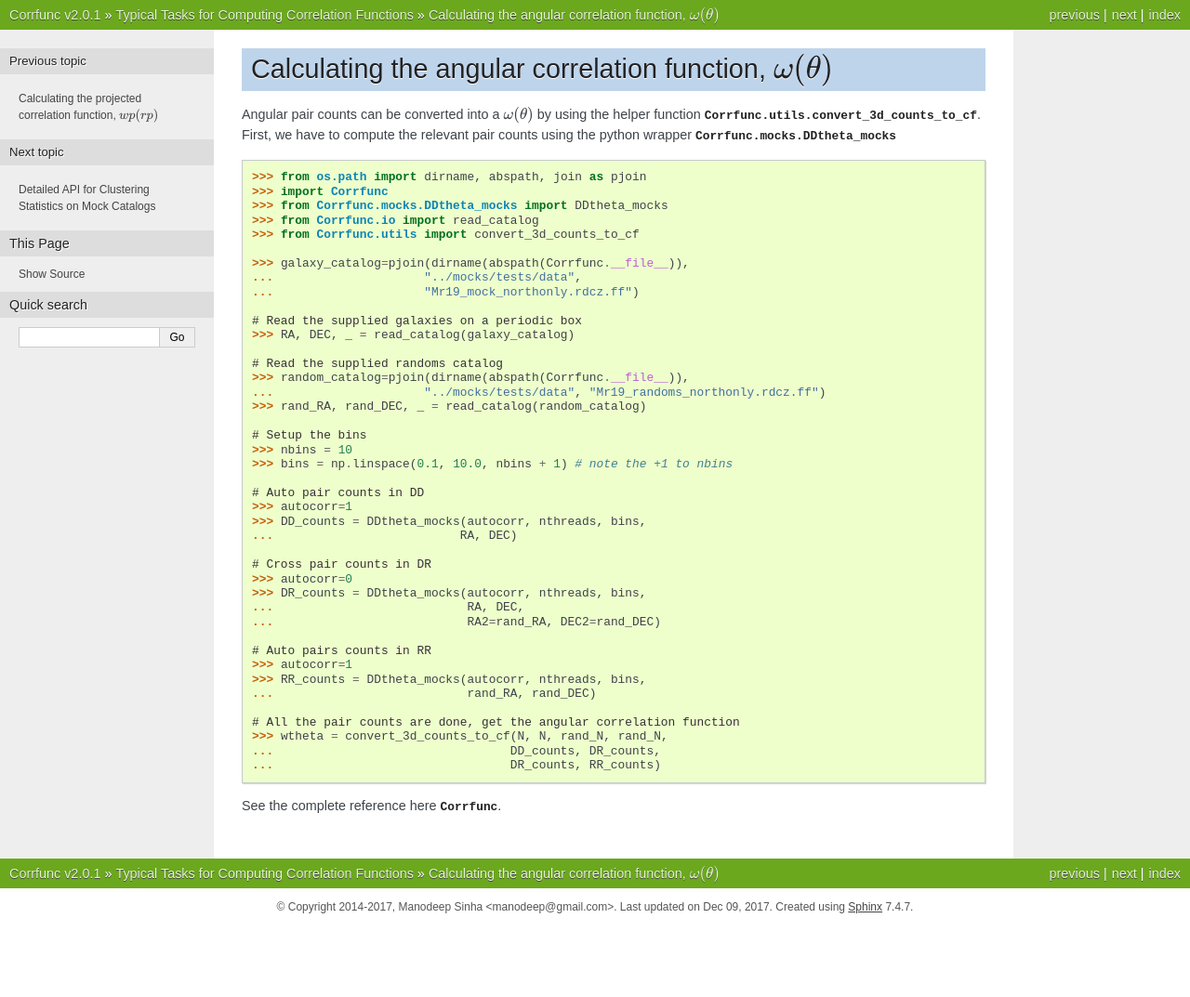
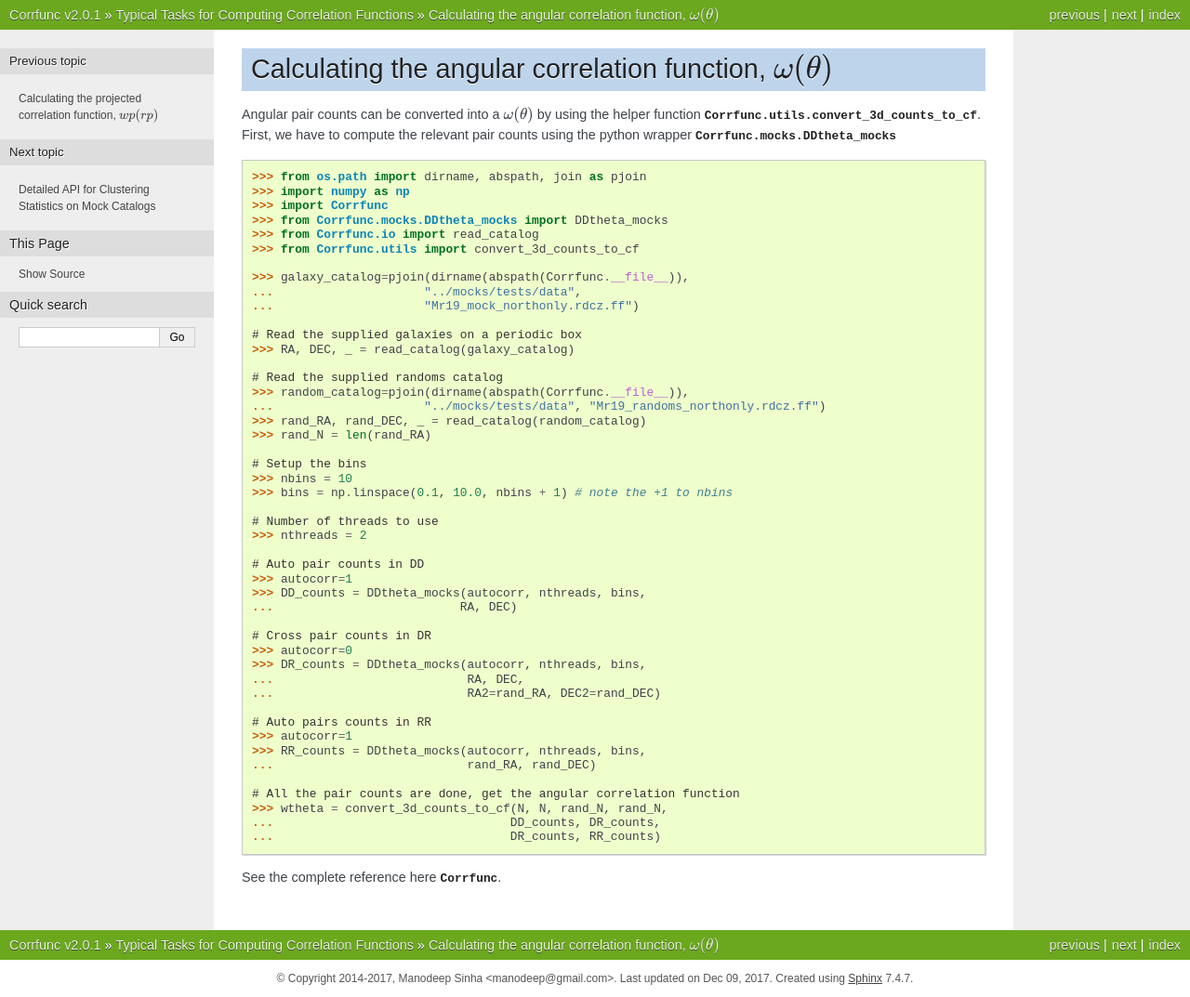
Before and after one commit to manodeep/Corrfunc, a Sphinx documentation site: the page built from docs/source/modules/converting_ddtheta_mocks.rst, in a window 1280 px wide. Shown: the whole page at 93% size. Built offline with Sphinx 7.4.7, drawn with Linux system fonts in a browser that asks for light colours; before the commit the page ends 996 px from its top, so only the background shows below that.

Commit message:
Attempting to fix #144

```diff
--- a/docs/source/modules/converting_3d_counts.rst
+++ b/docs/source/modules/converting_3d_counts.rst
@@ -18,6 +18,7 @@ wrapper :py:mod:`Corrfunc.theory.DD`
 
           >>> # Read the supplied galaxies on a periodic box
           >>> X, Y, Z = read_catalog()
+          >>> N = len(X)
           >>> boxsize = 420.0
           >>> nthreads = 2
 
--- a/docs/source/modules/converting_ddtheta_mocks.rst
+++ b/docs/source/modules/converting_ddtheta_mocks.rst
@@ -12,6 +12,7 @@ wrapper :py:mod:`Corrfunc.mocks.DDtheta_mocks`
 .. code-block:: python
 
           >>> from os.path import dirname, abspath, join as pjoin
+          >>> import numpy as np
           >>> import Corrfunc
           >>> from Corrfunc.mocks.DDtheta_mocks import DDtheta_mocks
           >>> from Corrfunc.io import read_catalog
@@ -28,10 +29,14 @@ wrapper :py:mod:`Corrfunc.mocks.DDtheta_mocks`
           >>> random_catalog=pjoin(dirname(abspath(Corrfunc.__file__)),
           ...                     "../mocks/tests/data", "Mr19_randoms_northonly.rdcz.ff")
           >>> rand_RA, rand_DEC, _ = read_catalog(random_catalog)
+          >>> rand_N = len(rand_RA)
 
           # Setup the bins
           >>> nbins = 10
           >>> bins = np.linspace(0.1, 10.0, nbins + 1) # note the +1 to nbins
+
+          # Number of threads to use
+          >>> nthreads = 2
 
           # Auto pair counts in DD
           >>> autocorr=1
--- a/docs/source/modules/converting_rp_pi_counts.rst
+++ b/docs/source/modules/converting_rp_pi_counts.rst
@@ -8,12 +8,14 @@ by using the helper function :py:mod:`Corrfunc.utils.convert_rp_pi_counts_to_wp`
 
 .. code-block:: python
 
+          >>> import numpy as np
           >>> from Corrfunc.theory import DDrppi
           >>> from Corrfunc.io import read_catalog
           >>> from Corrfunc.utils import convert_rp_pi_counts_to_wp
 
           # Read the supplied galaxies on a periodic box
           >>> X, Y, Z = read_catalog()
+          >>> N = len(X)
           >>> boxsize = 420.0
 
           # Generate randoms on the box
```
Also changed, not shown: 2 other files.
